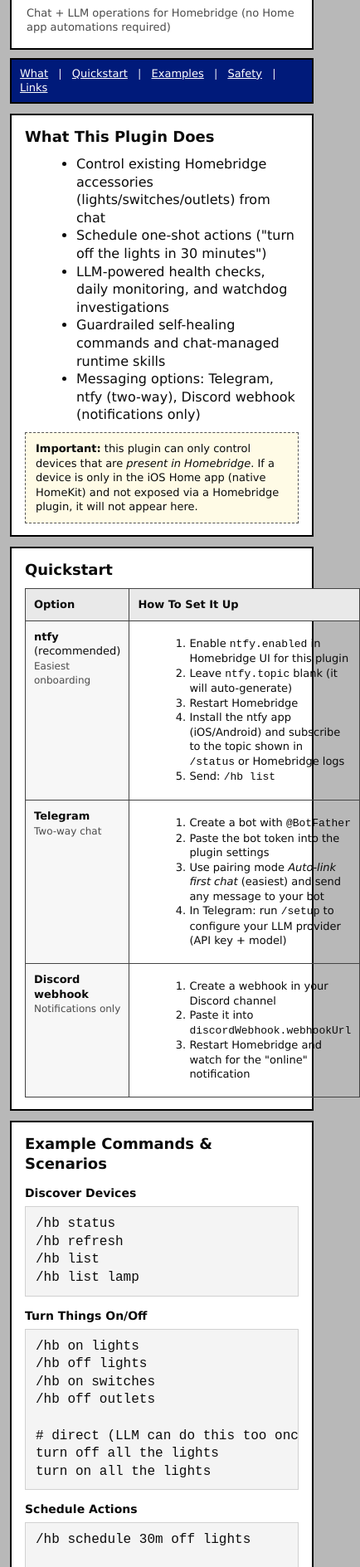
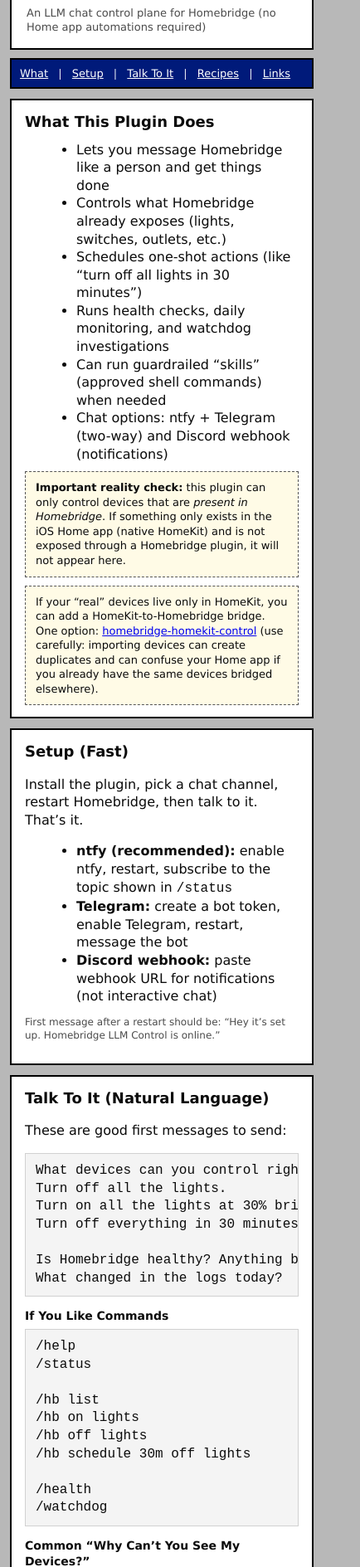
Before and after one commit to theos2node/homebridge-llm-control, a website: page index.html in a window 390 px wide. Shown: the part 111-2000 px from the top of the page at 83% size, 434 px wide, since content can reach past the window. Drawn offline with Linux system fonts and the light colour scheme.

Commit message:
docs: simplify homepage and add natural-language examples

```diff
--- a/index.html
+++ b/index.html
@@ -6,7 +6,7 @@
     <title>Homebridge LLM Control</title>
     <meta
       name="description"
-      content="Chat + LLM operations for Homebridge: control existing accessories, schedule actions, monitor health, and run guardrailed self-healing skills."
+      content="Chat with Homebridge using an LLM: control what Homebridge already exposes, schedule actions, monitor health, and run guardrailed skills."
     />
     <link rel="stylesheet" href="style.css" />
   </head>
@@ -14,17 +14,17 @@
     <div class="wrap">
       <div class="header">
         <h1>Homebridge LLM Control</h1>
-        <div class="tagline">Chat + LLM operations for Homebridge (no Home app automations required)</div>
+        <div class="tagline">An LLM chat control plane for Homebridge (no Home app automations required)</div>
       </div>
 
       <div class="nav">
         <a href="#what">What</a>
         <span class="sep">|</span>
-        <a href="#quickstart">Quickstart</a>
+        <a href="#setup">Setup</a>
         <span class="sep">|</span>
-        <a href="#examples">Examples</a>
+        <a href="#talk">Talk To It</a>
         <span class="sep">|</span>
-        <a href="#safety">Safety</a>
+        <a href="#recipes">Recipes</a>
         <span class="sep">|</span>
         <a href="#links">Links</a>
       </div>
@@ -33,127 +33,123 @@
         <h2 id="what">What This Plugin Does</h2>
 
         <ul>
-          <li>Control existing Homebridge accessories (lights/switches/outlets) from chat</li>
-          <li>Schedule one-shot actions ("turn off the lights in 30 minutes")</li>
-          <li>LLM-powered health checks, daily monitoring, and watchdog investigations</li>
-          <li>Guardrailed self-healing commands and chat-managed runtime skills</li>
-          <li>Messaging options: Telegram, ntfy (two-way), Discord webhook (notifications only)</li>
+          <li>Lets you message Homebridge like a person and get things done</li>
+          <li>Controls what Homebridge already exposes (lights, switches, outlets, etc.)</li>
+          <li>Schedules one-shot actions (like “turn off all lights in 30 minutes”)</li>
+          <li>Runs health checks, daily monitoring, and watchdog investigations</li>
+          <li>Can run guardrailed “skills” (approved shell commands) when needed</li>
+          <li>Chat options: ntfy + Telegram (two-way) and Discord webhook (notifications)</li>
         </ul>
 
         <div class="note">
-          <strong>Important:</strong> this plugin can only control devices that are <em>present in Homebridge</em>.
-          If a device is only in the iOS Home app (native HomeKit) and not exposed via a Homebridge plugin, it will
-          not appear here.
+          <strong>Important reality check:</strong> this plugin can only control devices that are <em>present in
+          Homebridge</em>. If something only exists in the iOS Home app (native HomeKit) and is not exposed through a
+          Homebridge plugin, it will not appear here.
+        </div>
+
+        <div class="note">
+          If your “real” devices live only in HomeKit, you can add a HomeKit-to-Homebridge bridge.
+          One option: <a href="https://github.com/minamoanes/homebridge-homekit-control">homebridge-homekit-control</a>
+          (use carefully: importing devices can create duplicates and can confuse your Home app if you already have the
+          same devices bridged elsewhere).
         </div>
       </div>
 
       <div class="box">
-        <h2 id="quickstart">Quickstart</h2>
+        <h2 id="setup">Setup (Fast)</h2>
 
-        <table class="setup" cellspacing="0" cellpadding="10">
-          <tr>
-            <th width="220">Option</th>
-            <th>How To Set It Up</th>
-          </tr>
-          <tr>
-            <td class="setup-title">
-              <strong>ntfy</strong> (recommended)<br />
-              <span class="small">Easiest onboarding</span>
-            </td>
-            <td>
-              <ol>
-                <li>Enable <code>ntfy.enabled</code> in Homebridge UI for this plugin</li>
-                <li>Leave <code>ntfy.topic</code> blank (it will auto-generate)</li>
-                <li>Restart Homebridge</li>
-                <li>Install the ntfy app (iOS/Android) and subscribe to the topic shown in <code>/status</code> or Homebridge logs</li>
-                <li>Send: <code>/hb list</code></li>
-              </ol>
-            </td>
-          </tr>
-          <tr>
-            <td class="setup-title">
-              <strong>Telegram</strong><br />
-              <span class="small">Two-way chat</span>
-            </td>
-            <td>
-              <ol>
-                <li>Create a bot with <code>@BotFather</code></li>
-                <li>Paste the bot token into the plugin settings</li>
-                <li>Use pairing mode <em>Auto-link first chat</em> (easiest) and send any message to your bot</li>
-                <li>In Telegram: run <code>/setup</code> to configure your LLM provider (API key + model)</li>
-              </ol>
-            </td>
-          </tr>
-          <tr>
-            <td class="setup-title">
-              <strong>Discord webhook</strong><br />
-              <span class="small">Notifications only</span>
-            </td>
-            <td>
-              <ol>
-                <li>Create a webhook in your Discord channel</li>
-                <li>Paste it into <code>discordWebhook.webhookUrl</code></li>
-                <li>Restart Homebridge and watch for the "online" notification</li>
-              </ol>
-            </td>
-          </tr>
-        </table>
+        <p>
+          Install the plugin, pick a chat channel, restart Homebridge, then talk to it. That’s it.
+        </p>
+
+        <ul>
+          <li><strong>ntfy (recommended):</strong> enable ntfy, restart, subscribe to the topic shown in <code>/status</code></li>
+          <li><strong>Telegram:</strong> create a bot token, enable Telegram, restart, message the bot</li>
+          <li><strong>Discord webhook:</strong> paste webhook URL for notifications (not interactive chat)</li>
+        </ul>
+
+        <p class="small">
+          First message after a restart should be: “Hey it’s set up. Homebridge LLM Control is online.”
+        </p>
       </div>
 
       <div class="box">
-        <h2 id="examples">Example Commands & Scenarios</h2>
+        <h2 id="talk">Talk To It (Natural Language)</h2>
 
-        <h3>Discover Devices</h3>
-        <pre><code>/hb status
-/hb refresh
+        <p>These are good first messages to send:</p>
+
+        <pre><code>What devices can you control right now?
+Turn off all the lights.
+Turn on all the lights at 30% brightness.
+Turn off everything in 30 minutes.
+
+Is Homebridge healthy? Anything broken?
+What changed in the logs today?</code></pre>
+
+        <h3>If You Like Commands</h3>
+        <pre><code>/help
+/status
+
 /hb list
-/hb list lamp</code></pre>
+/hb on lights
+/hb off lights
+/hb schedule 30m off lights
 
-        <h3>Turn Things On/Off</h3>
-        <pre><code>/hb on lights
-/hb off lights
-/hb on switches
-/hb off outlets
+/health
+/watchdog</code></pre>
 
-# direct (LLM can do this too once configured)
-turn off all the lights
-turn on all the lights</code></pre>
+        <h3>Common “Why Can’t You See My Devices?”</h3>
+        <ul>
+          <li>If <code>/hb list</code> looks empty, it’s not an LLM problem: Homebridge itself isn’t exposing those devices.</li>
+          <li>Fix is to add/configure the right Homebridge plugins so the devices show up in Homebridge.</li>
+          <li>If those devices are only in HomeKit, see the HomeKit import option above.</li>
+        </ul>
+      </div>
 
-        <h3>Schedule Actions</h3>
-        <pre><code>/hb schedule 30m off lights
+      <div class="box">
+        <h2 id="recipes">Recipes (Useful Stuff)</h2>
 
-# natural language
-turn off all the lights in 30 minutes</code></pre>
+        <h3>One-Shot Schedules</h3>
+        <pre><code>Turn off all the lights in 20 minutes.
+Restart Homebridge in 2 hours.</code></pre>
 
-        <h3>Health, Monitoring, Watchdog</h3>
-        <pre><code>/health
-/watchdog
+        <h3>Recurring Automations (LLM-Driven)</h3>
+        <p class="small">
+          Runtime automations live inside this plugin. They are cron-based and can be created/removed in chat.
+        </p>
+        <pre><code>/automation list
+/automation add Nightly lights off | 0 1 * * * | Turn off all lights and switches.
+/automation add Morning check | 0 8 * * * | Give me a short health report and highlight anything unusual.
+/automation toggle &lt;id&gt; off
+/automation remove &lt;id&gt;</code></pre>
 
-# enable daily monitoring at 9am
-/config set monitoring.dailyMonitoringEnabled true
-/config set monitoring.dailyMonitoringTime 09:00</code></pre>
+        <h3>Daily Monitoring + Watchdog</h3>
+        <pre><code>Enable daily monitoring at 9:00am.
+Enable the watchdog. If there is a critical error, investigate and notify me.</code></pre>
+        <pre><code>/config set monitoring.dailyMonitoringEnabled true
+/config set monitoring.dailyMonitoringTime 09:00
+/config set watchdog.enabled true</code></pre>
 
-        <h3>Log Signals (Optional)</h3>
-        <pre><code>/config set monitoring.includeLogs true
-/config set monitoring.logFilePath /var/lib/homebridge/homebridge.log
-/health</code></pre>
+        <h3>“Restart Homebridge Every 12 Hours”</h3>
+        <pre><code>Restart Homebridge every 12 hours and notify me when it restarts.</code></pre>
+        <pre><code>/config set operations.scheduledRestartEnabled true
+/config set operations.restartEveryHours 12
+/config set operations.notifyOnHomebridgeRestart true</code></pre>
 
-        <h3>Skills (Safe Shell Command Allowlist)</h3>
+        <h3>One-Off Scripts (Guardrailed Skills)</h3>
+        <p class="small">
+          Skills are approved shell commands. They’re how you do powerful one-offs without giving an LLM unlimited shell
+          access.
+        </p>
         <pre><code>/skills
 /skill propose Restart Homebridge | sudo hb-service restart | 60
 /skill pending
 /skill approve &lt;proposalId&gt; yes
 /run &lt;skillId&gt;</code></pre>
-      </div>
 
-      <div class="box">
-        <h2 id="safety">Safety Notes</h2>
-        <ul>
-          <li>LLM can control only the accessories discovered from Homebridge.</li>
-          <li>Shell commands run only from an allowlist (config commands + approved runtime skills).</li>
-          <li>Cooldowns and daily quotas prevent runaway self-healing.</li>
-          <li>Keep your messaging tokens private; treat your chat channel as root access.</li>
-        </ul>
+        <div class="note">
+          Safety: skills run only from an allowlist, with cooldowns/quotas. Your chat token is effectively admin access.
+        </div>
       </div>
 
       <div class="box">
@@ -161,12 +157,13 @@
         <ul>
           <li>GitHub repo: <a href="https://github.com/theos2node/homebridge-llm-control">theos2node/homebridge-llm-control</a></li>
           <li>npm package: <a href="https://www.npmjs.com/package/homebridge-llm-control">homebridge-llm-control</a></li>
+          <li>HomeKit import (optional): <a href="https://github.com/minamoanes/homebridge-homekit-control">minamoanes/homebridge-homekit-control</a></li>
         </ul>
       </div>
 
       <div class="footer">
         <div class="small">
-          MIT licensed. This page is intentionally simple. If you want the plugin docs, start at the README in the repo.
+          MIT licensed. This page is intentionally simple. Full docs live in the repo README.
         </div>
       </div>
     </div>
```
